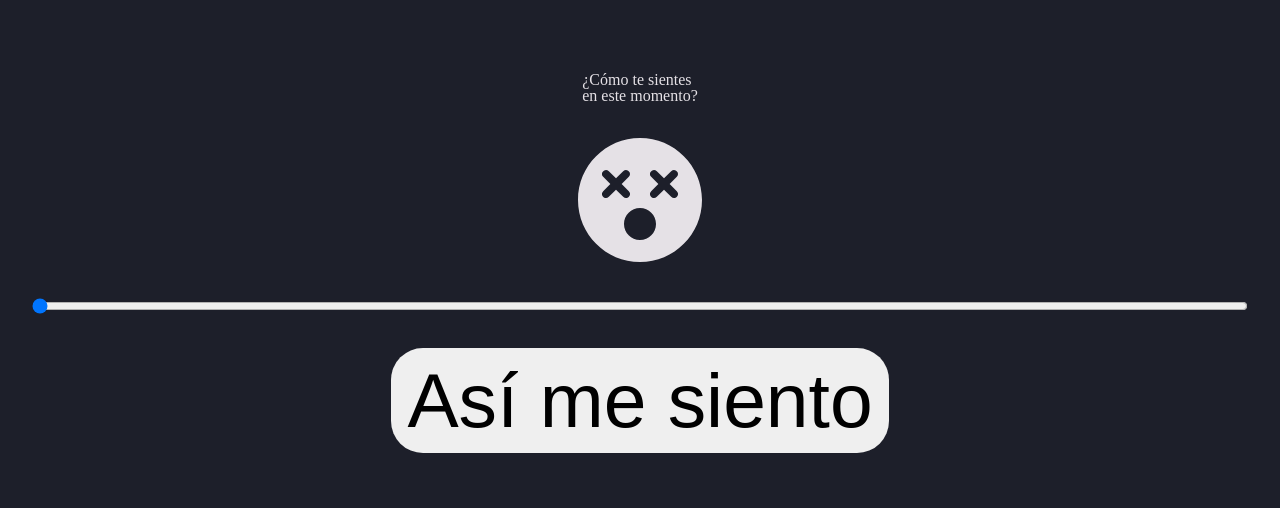
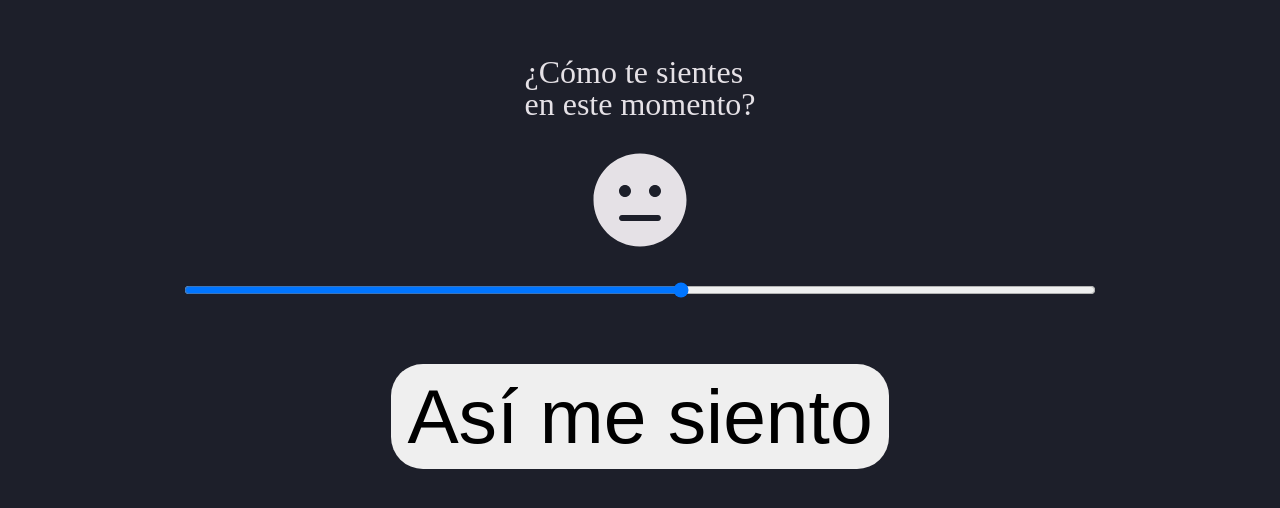
Before and after one commit to alavado/achs-mindfulness, a React (Create React App) app: page /subjetiva in a window 1280 px wide. Shown: the part 138-646 px from the top of the page. Built offline with nearby package versions, Linux system fonts and the light colour scheme.

Commit message:
agrega los 12 estados de animi

```diff
--- a/src/components/MedicionSubjetiva/MedicionSubjetiva.css
+++ b/src/components/MedicionSubjetiva/MedicionSubjetiva.css
@@ -9,11 +9,15 @@
 }
 
 #slider-subjetivo {
-  width: 100%;
+  width: 75%;
+}
+
+#contenedor-medicion-subjetiva h1 {
+  font-size: 2em;
 }
 
 #contenedor-medicion-subjetiva button {
-  margin-top: 32px;
+  margin-top: 64px;
 }
 
 #contenedor-icono-estado-animo {
--- a/src/components/MedicionSubjetiva/MedicionSubjetiva.js
+++ b/src/components/MedicionSubjetiva/MedicionSubjetiva.js
@@ -1,21 +1,32 @@
 import React, { useState } from 'react'
 import './MedicionSubjetiva.css'
 import { FontAwesomeIcon } from '@fortawesome/react-fontawesome'
-import { faDizzy, faTired, faFrown, faMeh, faSmile, faGrin, faLaughBeam } from '@fortawesome/free-solid-svg-icons'
+import { faLaughBeam, faSmileBeam, faSmile, faMeh, faSadTear, faFrown, faAngry, faFlushed, faLaughSquint, faFrownOpen, faTired } from '@fortawesome/free-solid-svg-icons'
 
 const MedicionSubjetiva = () => {
 
-  const [animoSeleccionado, setAnimoSeleccionado] = useState(0)
+  const iconos = [
+    faLaughSquint, // I. Pleasant activation (energetic, excited)
+    faLaughBeam, // II. Activated pleasure (enthusiastic, elated)
+    faSmileBeam, // III. Pleasure (satisfied, pleased)
+    faSmile, // IV. Deactivated pleasure (serene, peaceful)
+    faSmile, // V. Pleasant deactivation (placid, tranquil)
+    faMeh, // VI. Deactivation (quiet, still)
+    faFrownOpen, // VII. Unpleasant deactivation (sluggish, tired)
+    faSadTear, // VIII. Deactivated displeasure (sad, gloomy)
+    faFrown, // IX. Displeasure (unhappy, dissatisfied)
+    faAngry, // X. Activated displeasure (distressed, upset)
+    faTired, // XI. Unpleasant activation (frenzied, jittery)
+    faFlushed // XII. Activation (aroused, activated)
+  ].reverse()
 
-  const iconos = [
-    faDizzy, faTired, faFrown, faMeh, faSmile, faGrin, faLaughBeam
-  ]
+  const [animoSeleccionado, setAnimoSeleccionado] = useState(iconos.length / 2)
 
   return (
     <div id="contenedor-medicion-subjetiva">
       <h1>¿Cómo te sientes<br />en este momento?</h1>
       <div id="contenedor-icono-estado-animo">
-        <FontAwesomeIcon icon={iconos[animoSeleccionado]} size={"8x"} />
+        <FontAwesomeIcon icon={iconos[animoSeleccionado]} size={"6x"} />
       </div>
       <input
         id="slider-subjetivo"
```
Also changed, not shown: 1 other file (tests, documents, lock files or other folders).
